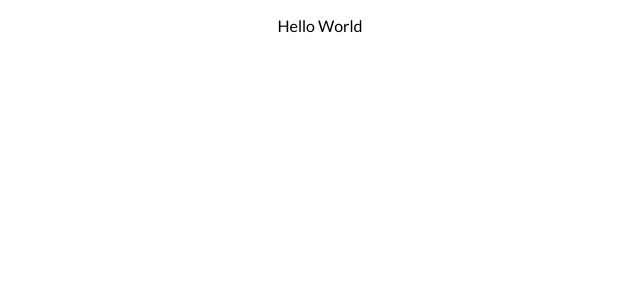
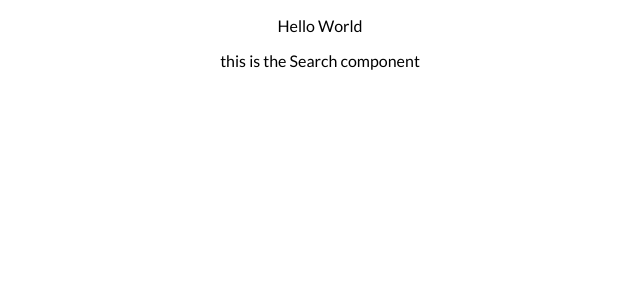
Before and after one commit to andrcatros/nasa-image-search, a React (Create React App) app: page / in a window 1280 px wide. Shown: the top 300 px of the page, without its empty margins (320-960 px from the left). Built offline with nearby package versions, Linux system fonts and the light colour scheme.

Commit message:
Basic tests for Search component.

```diff
--- a/src/components/App.js
+++ b/src/components/App.js
@@ -1,11 +1,15 @@
 import React from "react";
 
 import "../styles/App.css";
+
+import Search from "./Search";
 
 function App() {
   return (
     <div className="App">
       <p>Hello World</p>
+
+      <Search />
     </div>
   );
 }
--- /dev/null
+++ b/src/components/Search.js
@@ -0,0 +1,13 @@
+import React from "react";
+
+import "../styles/Search.css";
+
+const Search = () => {
+  return (
+    <div className="search">
+      <p>this is the Search component</p>{" "}
+    </div>
+  );
+};
+
+export default Search;
```
Also changed, not shown: src/styles/Search.css (added), 2 other files (tests, documents, lock files or other folders).
